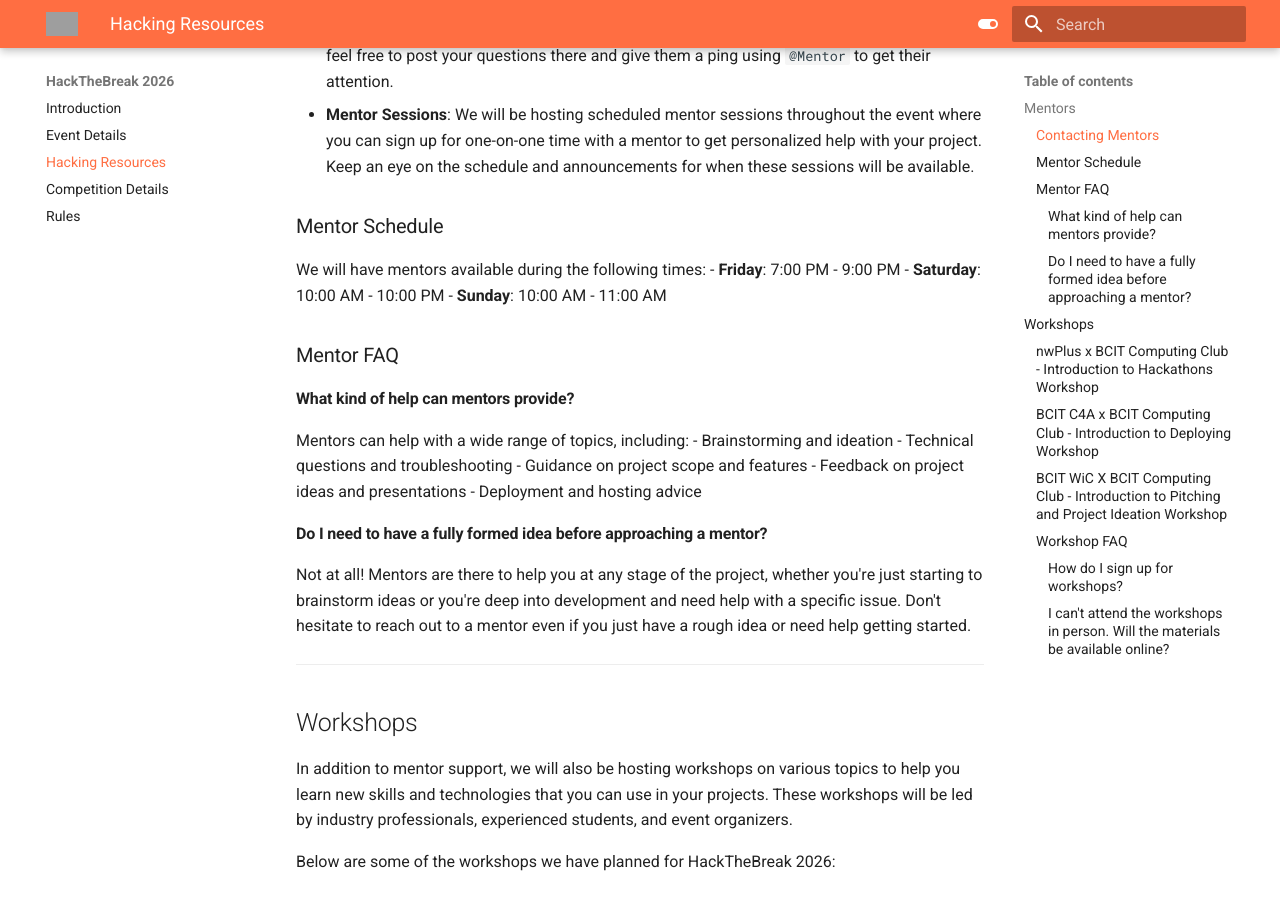
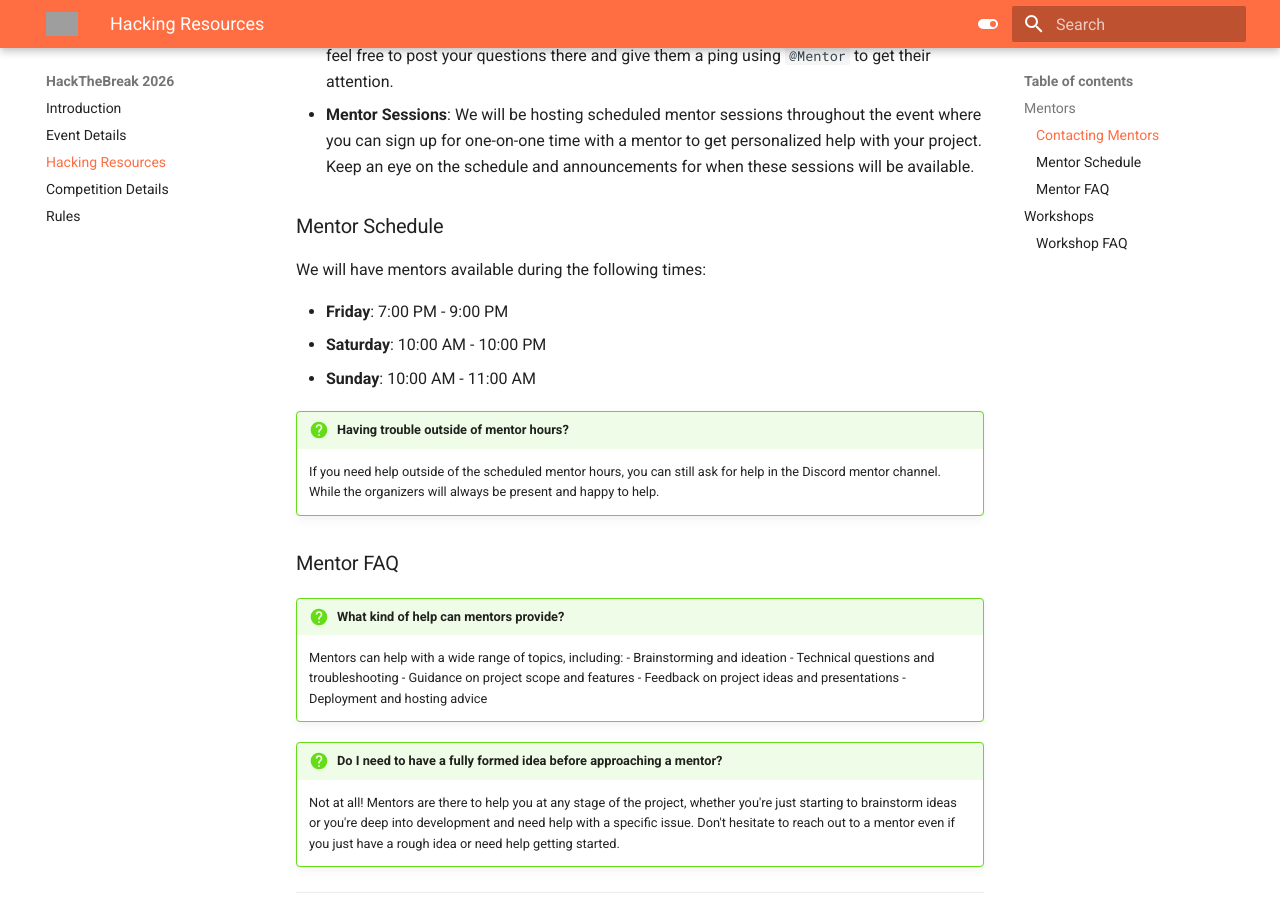
Before and after one commit to armanchinai/hackthebreak2026, an MkDocs documentation site: the page built from docs/hacking-resources.md, in a window 1280 px wide and 900 px high, scrolled down 637 px. Built offline with MkDocs 1.6.1 and Material for MkDocs 9.7.7, drawn with Linux system fonts in a browser that asks for light colours; grey boxes are pictures that could not be loaded.

Commit message:
Update admonitions

```diff
--- a/docs/hacking-resources.md
+++ b/docs/hacking-resources.md
@@ -17,21 +17,26 @@ You can reach out to mentors in the following ways:
 
 ### Mentor Schedule
 We will have mentors available during the following times:
+
 - **Friday**: 7:00 PM - 9:00 PM
 - **Saturday**: 10:00 AM - 10:00 PM
 - **Sunday**: 10:00 AM - 11:00 AM
 
+!!! question "Having trouble outside of mentor hours?"
+    If you need help outside of the scheduled mentor hours, you can still ask for help in the Discord mentor channel. While the organizers will always be present and happy to help.
+
 ### Mentor FAQ
-#### What kind of help can mentors provide?
-Mentors can help with a wide range of topics, including:
-- Brainstorming and ideation
-- Technical questions and troubleshooting
-- Guidance on project scope and features
-- Feedback on project ideas and presentations
-- Deployment and hosting advice
 
-#### Do I need to have a fully formed idea before approaching a mentor?
-Not at all! Mentors are there to help you at any stage of the project, whether you're just starting to brainstorm ideas or you're deep into development and need help with a specific issue. Don't hesitate to reach out to a mentor even if you just have a rough idea or need help getting started.
+!!! question "What kind of help can mentors provide?"
+    Mentors can help with a wide range of topics, including:
+    - Brainstorming and ideation
+    - Technical questions and troubleshooting
+    - Guidance on project scope and features
+    - Feedback on project ideas and presentations
+    - Deployment and hosting advice
+
+!!! question "Do I need to have a fully formed idea before approaching a mentor?"
+    Not at all! Mentors are there to help you at any stage of the project, whether you're just starting to brainstorm ideas or you're deep into development and need help with a specific issue. Don't hesitate to reach out to a mentor even if you just have a rough idea or need help getting started.
 
 ---
 
```
Also changed, not shown: other parts of docs/hacking-resources.md (+16 -16 lines), docs/competition-details.md (+6 -1 lines), docs/event-details.md (+5 -1 lines), docs/rules.md (+13 -12 lines).
